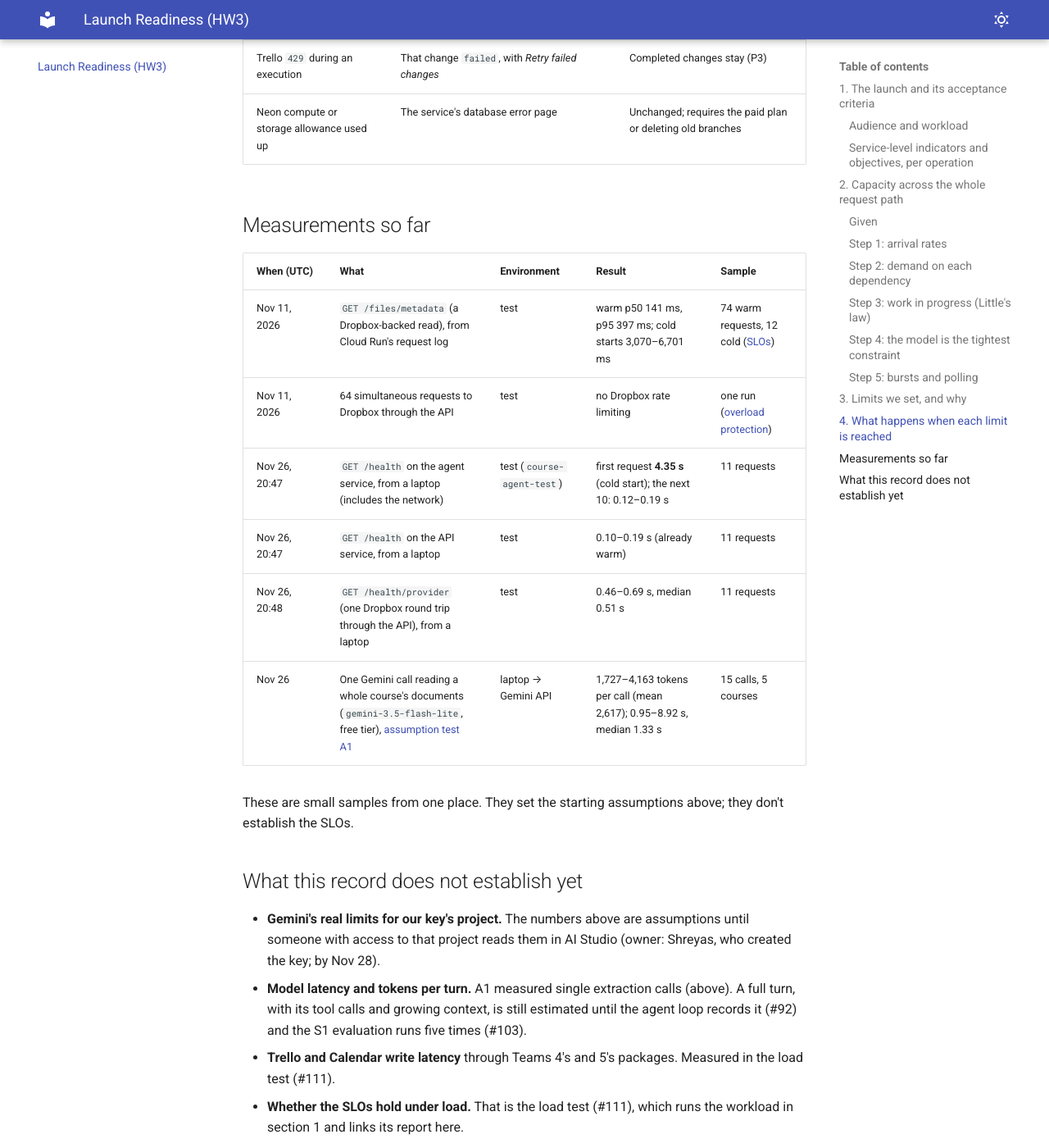
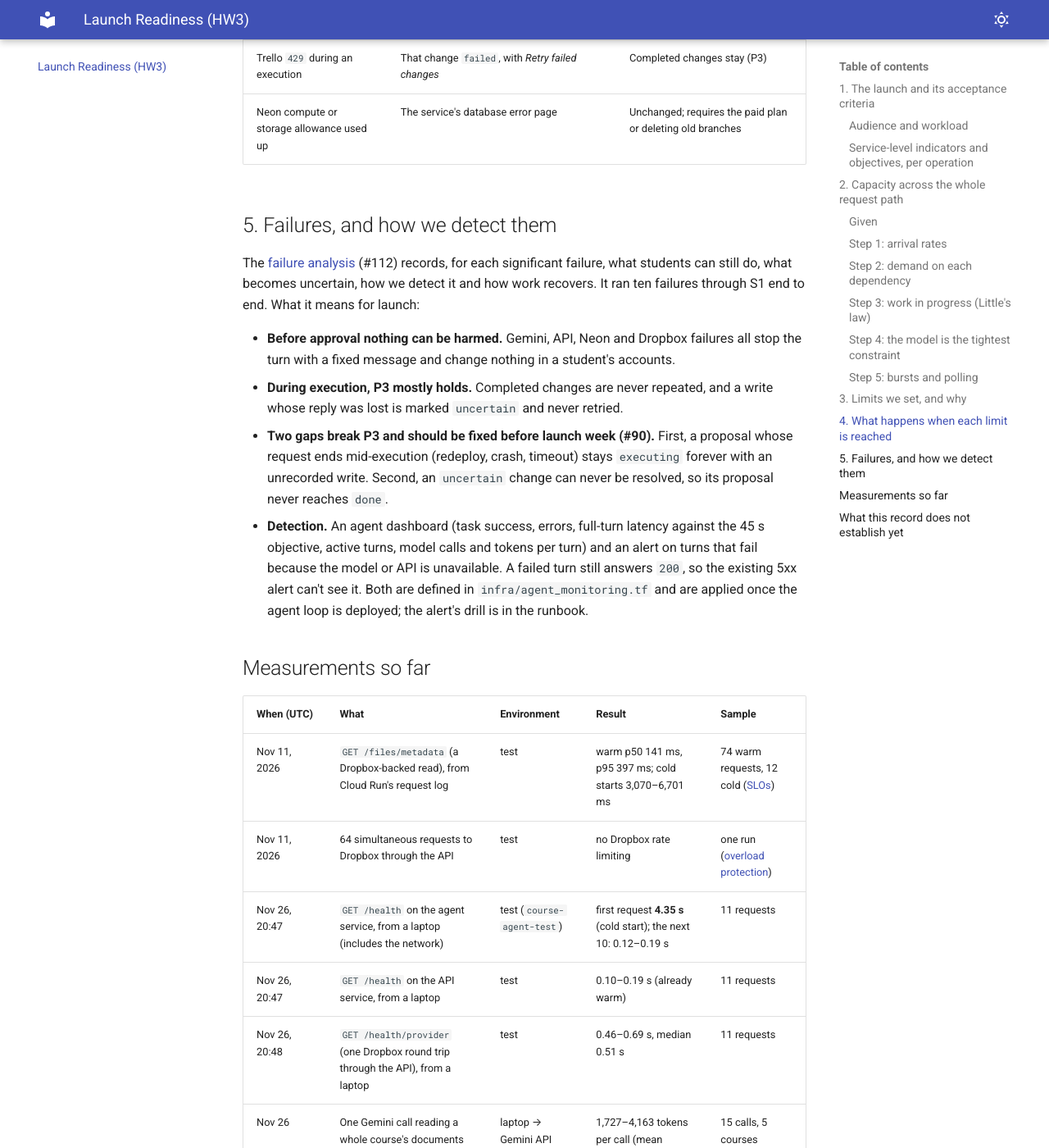
Before and after one commit to Shreyas191/OSPSD-Team-3, an MkDocs documentation site: the page built from docs/readiness.md, in a window 1280 px wide and 1400 px high, scrolled down 8750 px. Shown: the whole window at 82% size. Built offline with MkDocs 1.6.1 and Material for MkDocs 9.7.7, drawn with Linux system fonts in a browser that asks for light colours; some of the changed text lies outside the part shown.

Commit message:
docs: link the failure analysis (#112) from the readiness record
Add section 5 summarising what the failure analysis found and how
failures are detected, the Neon wake-up measurement, and narrow the
'still to come' line to the alert drill.

```diff
--- a/docs/readiness.md
+++ b/docs/readiness.md
@@ -1,6 +1,6 @@
 # Launch Readiness Record
 
-This is the HW3 Milestone 2 launch-readiness record for **Course Autopilot** (handout, Level 5). It starts with the launch we promise to support and how we will judge it (Level 5 §1, task 7.1), followed by a capacity estimate across the whole request path (§2, task 7.2). The later sections (load test, failure analysis, rollout, launch decision) are added by their own issues and link back here.
+This is the HW3 Milestone 2 launch-readiness record for **Course Autopilot** (handout, Level 5). It starts with the launch we promise to support and how we will judge it (Level 5 §1, task 7.1), followed by a capacity estimate across the whole request path (§2, task 7.2), and a summary of the failure analysis (§5, task 7.4). The later sections (load test, failure analysis, rollout, launch decision) are added by their own issues and link back here.
 
 **Status (Nov 26, 2026):** launch criteria and capacity estimate written before the agent loop, proposals and the interface are built (#89–#95). Every number below is tagged with where it comes from:
 
@@ -134,6 +134,15 @@ Each implementation limit is tied to the calculation, measurement or assumption
 | Trello `429` during an execution | That change `failed`, with *Retry failed changes* | Completed changes stay (P3) |
 | Neon compute or storage allowance used up | The service's database error page | Unchanged; requires the paid plan or deleting old branches |
 
+## 5. Failures, and how we detect them
+
+The [failure analysis](https://github.com/Shreyas191/OSPSD-Team-3/pull/119) (#112) records, for each significant failure, what students can still do, what becomes uncertain, how we detect it and how work recovers. It ran ten failures through S1 end to end. What it means for launch:
+
+- **Before approval nothing can be harmed.** Gemini, API, Neon and Dropbox failures all stop the turn with a fixed message and change nothing in a student's accounts.
+- **During execution, P3 mostly holds.** Completed changes are never repeated, and a write whose reply was lost is marked `uncertain` and never retried.
+- **Two gaps break P3 and should be fixed before launch week (#90).** First, a proposal whose request ends mid-execution (redeploy, crash, timeout) stays `executing` forever with an unrecorded write. Second, an `uncertain` change can never be resolved, so its proposal never reaches `done`.
+- **Detection.** An agent dashboard (task success, errors, full-turn latency against the 45 s objective, active turns, model calls and tokens per turn) and an alert on turns that fail because the model or API is unavailable. A failed turn still answers `200`, so the existing 5xx alert can't see it. Both are defined in `infra/agent_monitoring.tf` and are applied once the agent loop is deployed; the alert's drill is in the runbook.
+
 ## Measurements so far
 
 | When (UTC) | What | Environment | Result | Sample |
@@ -144,6 +153,7 @@ Each implementation limit is tied to the calculation, measurement or assumption
 | Nov 26, 20:47 | `GET /health` on the API service, from a laptop | test | 0.10–0.19 s (already warm) | 11 requests |
 | Nov 26, 20:48 | `GET /health/provider` (one Dropbox round trip through the API), from a laptop | test | 0.46–0.69 s, median 0.51 s | 11 requests |
 | Nov 26 | One Gemini call reading a whole course's documents (`gemini-3.5-flash-lite`, free tier), [assumption test A1](https://github.com/Shreyas191/OSPSD-Team-3/pull/118) | laptop → Gemini API | 1,727–4,163 tokens per call (mean 2,617); 0.95–8.92 s, median 1.33 s | 15 calls, 5 courses |
+| Nov 26, 23:24 | `GET /health/database` (one Neon query through the API) after 7 idle minutes, instance already warm | test | first query **1.03 s**, then 0.25–0.29 s | 3 requests ([failure analysis](https://github.com/Shreyas191/OSPSD-Team-3/pull/119)) |
 
 These are small samples from one place. They set the starting assumptions above; they don't establish the SLOs.
 
@@ -154,4 +164,4 @@ These are small samples from one place. They set the starting assumptions above;
 - **Trello and Calendar write latency** through Teams 4's and 5's packages. Measured in the load test (#111).
 - **Whether the SLOs hold under load.** That is the load test (#111), which runs the workload in section 1 and links its report here.
 
-Still to come in this record: the load test (#111); the failure analysis, dashboard and alert (#112); rollout, game day and backup restore (#113); and the launch decision (#114).
+Still to come in this record: the load test (#111); the alert drill (#112, once the agent loop is deployed); rollout, game day and backup restore (#113); and the launch decision (#114).
```
